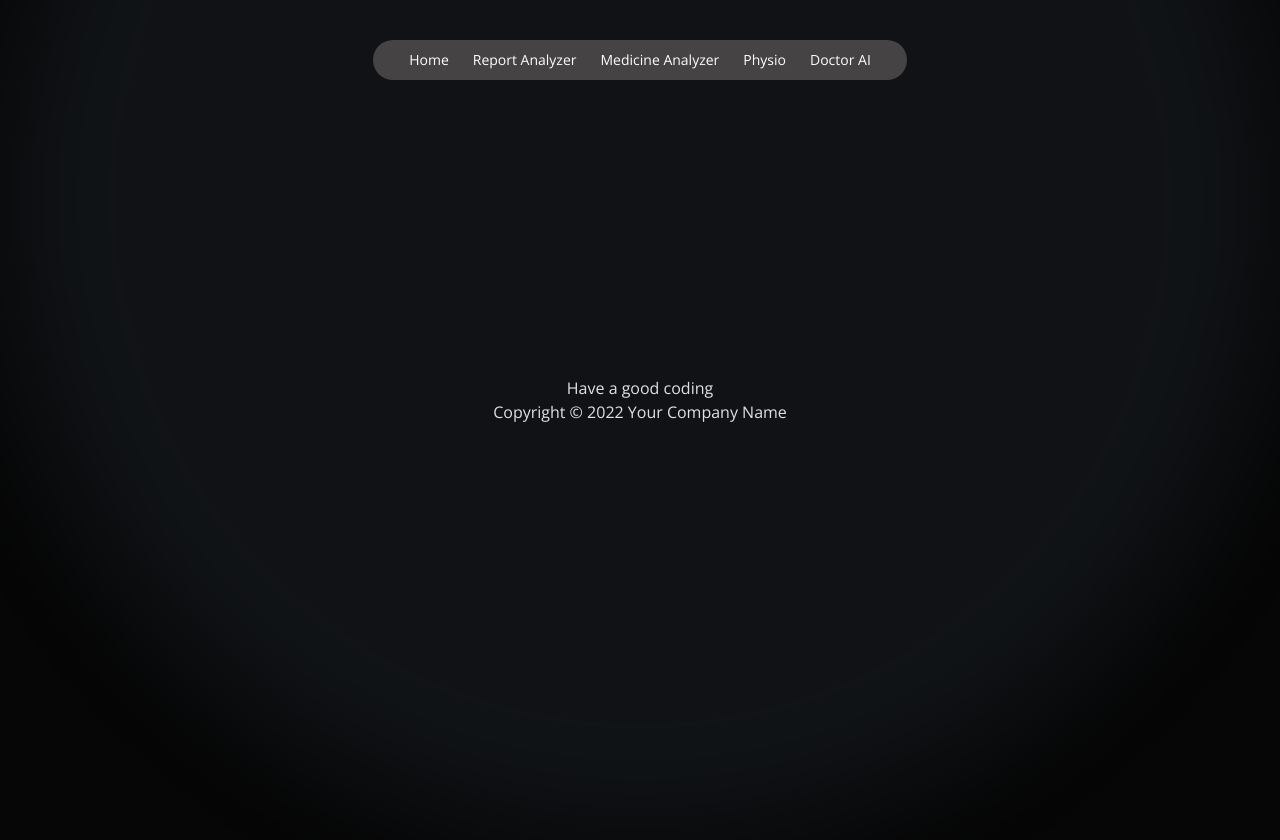
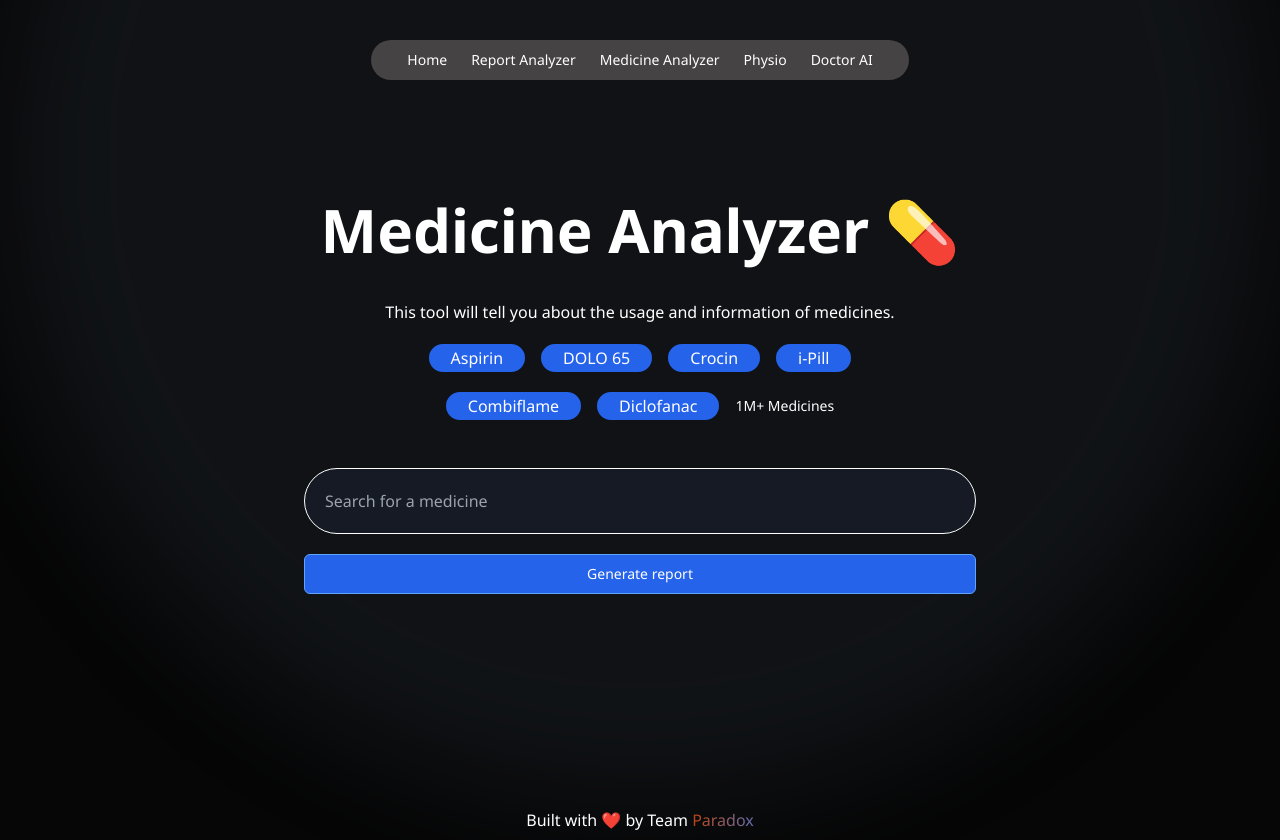
Before and after one commit to open-xyz/Paradox, a Next.js app: page /medicine-analyzer in a window 1280 px wide. Before the commit the page ends 800 px from the top, so only its background shows below. Built offline with nearby package versions, Linux system fonts and the light colour scheme.

Commit message:
added medicine analyzer

```diff
--- a/app/layout.tsx
+++ b/app/layout.tsx
@@ -1,10 +1,10 @@
 import type { Metadata } from 'next';
-import { Inter, Open_Sans } from 'next/font/google';
+import { Inter, Noto_Sans, Open_Sans } from 'next/font/google';
 import './globals.css';
 import Header from '@/components/header/Header';
 import Footer from '@/components/footer/Footer';
 
-const inter = Open_Sans({ subsets: ['latin'] });
+const inter = Noto_Sans({ subsets: ['latin'] });
 
 export const metadata: Metadata = {
 	title: 'Paradox',
@@ -19,11 +19,13 @@ export default function RootLayout({
 	return (
 		<html lang='en'>
 			<body className={`${inter.className} bg-arcBackground text-white`}>
-				<main className='flex flex-col items-center justify-center w-full h-screen'>
+				<main className='flex flex-col items-center justify-start w-full min-h-screen'>
+					<div className='absolute aspect-square w-[80rem] bg-slate-600/20 blur-3xl rounded-full -z-50 -top-[30rem] animate-pulse  ease-in-out' />
+
 					<Header />
 					{children}
-					<Footer />
 				</main>
+				<Footer />
 			</body>
 		</html>
 	);
--- a/app/medicine-analyzer/page.tsx
+++ b/app/medicine-analyzer/page.tsx
@@ -1,8 +1,9 @@
+import MedicineAnalyzer from '@/components/MedicineAnalyzer';
 import React from 'react';
 
 type medicineAnalyzerProps = {};
 
 const medicineAnalyzer: React.FC<medicineAnalyzerProps> = () => {
-	return <div>Have a good coding</div>;
+	return <MedicineAnalyzer />;
 };
 export default medicineAnalyzer;
--- a/components/MedicalReport.tsx
+++ b/components/MedicalReport.tsx
@@ -1,18 +1,25 @@
-import React from 'react';
+'use client';
+
+import { useState } from 'react';
 
 type MedicalReportProps = {};
 
 const MedicalReport: React.FC<MedicalReportProps> = () => {
+	const [Interpreted, setInterpreted] = useState(false);
 	return (
-		<div className='flex flex-col items-center justify-center w-full mt-[30vh] text-white '>
-			<div className='z-[5] h-fit  w-[20rem] '>
-				<div className='flex flex-col items-center w-full justify-start border border-slate-500 p-[20%] rounded-md h-[20rem] relative'>
-					<div className='w-full pb-3'>
+		<div className='flex flex-col items-center justify-start h-full w-full mt-[30vh] text-white gap-5'>
+			{!Interpreted && (
+				<div className='z-[5] h-full w-[30rem] px-[3rem] py-[2rem] bg-slate-500/10 rounded-xl'>
+					<div className='flex flex-col items-center w-full justify-start rounded-md h-[20rem] relative'>
+						<form className='w-full '>
 							<p className='text-[1.5rem]'>Upload a file</p>
-						<p className='text-[0.8rem] text-gray-300'>
+							<p className='text-[0.8rem] text-gray-300 mb-5'>
 								Accepted formats: png, jpg
 							</p>
-						<div className='flex flex-col items-center justify-center px-10 transition-all rounded-md opacity-100 aspect-square bg-slate-600/25 bg-blur-2xl hover:bg-slate-700/25'>
+							<label
+								htmlFor='image-upload'
+								className='flex flex-col cursor-pointer items-center justify-center h-[20rem] px-10 transition-all rounded-md opacity-100 bg-slate-600/25 bg-blur-2xl hover:bg-slate-700/25'
+							>
 								<svg
 									className='w-5 h-5 text-white transition-all duration-75 group-hover:scale-110 group-active:scale-95'
 									xmlns='http://www.w3.org/2000/svg'
@@ -29,19 +36,32 @@ const MedicalReport: React.FC<MedicalReportProps> = () => {
 									<path d='M12 12v9'></path>
 									<path d='m16 16-4-4-4 4'></path>
 								</svg>
-							<p className='mt-2 text-sm text-center t'>Click to upload.</p>
+								<p className='mt-2 text-sm text-center'>Click to upload.</p>
 								<p className='mt-2 text-sm text-center '>Max file size: 50MB</p>
 								<span className='sr-only'>Photo upload</span>
+							</label>
+							<div className='flex mt-1 rounded-md shadow-sm'>
+								<input
+									// onChange={handleChangeImage}
+									id='image-upload'
+									name='image-upload'
+									type='file'
+									accept='image/*'
+									className='hidden'
+								/>
 							</div>
+						</form>
 					</div>
-				</div>
-				<button className='w-full my-5 bg-blue-500 rounded hover:bg-blue-600'>
-					Upload Photo
+					<button className='w-full py-2 my-10 mt-20 bg-blue-500 rounded hover:bg-blue-600'>
+						Generate Report
 					</button>
 				</div>
-			<div className='flex flex-col items-center justify-center border border-slate-300'>
+			)}
+			{Interpreted && (
+				<div className='z-[5] h-full w-[30rem] px-[3rem] py-[2rem] bg-slate-500/10 rounded-xl'>
 					<p>Interpreted report</p>
 				</div>
+			)}
 		</div>
 	);
 };
--- /dev/null
+++ b/components/MedicineAnalyzer.tsx
@@ -0,0 +1,112 @@
+import React from 'react';
+
+type MedicineAnalyzerProps = {};
+
+const MedicineAnalyzer: React.FC<MedicineAnalyzerProps> = () => {
+	return (
+		<div className='flex flex-col items-center justify-start w-full h-screen gap-12'>
+			<div className='flex flex-col items-center justify-start mt-[20vh] w-full '>
+				<h2 className='my-10 text-6xl font-bold'>Medicine Analyzer 💊</h2>
+				<h2 className='desc'>
+					This tool will tell you about the usage and information of medicines.
+				</h2>
+
+				<div className='flex flex-row items-start justify-center mt-5'>
+					<div
+						// onClick={handleMedicineClick}
+						className='px-5 mx-2 bg-blue-600 border-2 border-blue-600 border-solid rounded-full cursor-pointer hover'
+					>
+						Aspirin
+					</div>
+					<div
+						// onClick={handleMedicineClick}
+						className='px-5 mx-2 bg-blue-600 border-2 border-blue-600 border-solid rounded-full cursor-pointer hover'
+					>
+						DOLO 65
+					</div>
+					<div
+						// onClick={handleMedicineClick}
+						className='px-5 mx-2 bg-blue-600 border-2 border-blue-600 border-solid rounded-full cursor-pointer hover'
+					>
+						Crocin
+					</div>
+					<div
+						// onClick={handleMedicineClick}
+						className='px-5 mx-2 bg-blue-600 border-2 border-blue-600 border-solid rounded-full cursor-pointer hover'
+					>
+						i-Pill
+					</div>
+				</div>
+				<div className='flex flex-row justify-around mt-5'>
+					<div
+						// onClick={handleMedicineClick}
+						className='px-5 mx-2 bg-blue-600 border-2 border-blue-600 border-solid rounded-full cursor-pointer hover'
+					>
+						Combiflame
+					</div>
+					<div
+						// onClick={handleMedicineClick}
+						className='px-5 mx-2 bg-blue-600 border-2 border-blue-600 border-solid rounded-full cursor-pointer hover'
+					>
+						Diclofanac
+					</div>
+					<div className='px-2 pt-1 text-sm orange_gradient'>1M+ Medicines</div>
+				</div>
+			</div>
+
+			<div className='flex flex-col items-center justify-start w-full'>
+				<input
+					placeholder='Search for a medicine'
+					type='text'
+					className='w-full max-w-2xl p-5 border border-white rounded-full bg-slate-800/40'
+					// value={inputMessage}
+					// onChange={handleInputChange}
+				/>
+				<button
+					// style={{ backgroundColor: isGenerating ? "grey" : "#eb5c0c" }}
+					// onClick={convertImageToText}
+					className='flex items-center justify-center w-full h-10 max-w-2xl my-5 text-sm text-white transition-all bg-blue-600 border border-blue-400 rounded-md hover:bg-blue-800 focus:outline-none'
+					// disabled={isGenerating}
+				>
+					<p className='text-sm'>
+						{/* {isGenerating ? "Generating..." : " */}
+						Generate report
+						{/* "} */}
+					</p>
+				</button>
+			</div>
+			<div>
+				{/* {error && <p>{error}</p>}
+				{resultJSON && (
+					<div className='max-w-2xl'>
+						<div className='p-5 my-5 bg-blue-600 border rounded-md'>
+							<h3 className='mb-1 text-lg font-semibold'>Uses:</h3>
+							<p>{resultJSON.Uses}</p>
+						</div>
+
+						<div className='p-5 my-5 bg-blue-600 border rounded-md'>
+							<h3 className='mb-1 text-lg font-semibold'>Dosage:</h3>
+							<p>{resultJSON.Dosage}</p>
+						</div>
+
+						<div className='p-5 my-5 bg-blue-600 border rounded-md'>
+							<h3 className='mb-1 text-lg font-semibold'>Side Effects:</h3>
+							<p>{resultJSON["Side Effects"]}</p>
+						</div>
+
+						<div className='p-5 my-5 bg-blue-600 border rounded-md'>
+							<h3 className='mb-1 text-lg font-semibold'>Route:</h3>
+							<p>{resultJSON.Route}</p>
+						</div>
+
+						<div className='p-5 my-5 bg-blue-600 border rounded-md'>
+							<h3 className='mb-1 text-lg font-semibold'>Disclaimer:</h3>
+							<p>{resultJSON.Disclaimer}</p>
+						</div>
+					</div>
+				)} */}
+			</div>
+		</div>
+	);
+};
+export default MedicineAnalyzer;
--- /dev/null
+++ b/components/Physio.tsx
@@ -0,0 +1,8 @@
+import React from 'react';
+
+type PhysioProps = {};
+
+const Physio: React.FC<PhysioProps> = () => {
+	return <div>Have a good coding</div>;
+};
+export default Physio;
--- a/components/footer/Footer.tsx
+++ b/components/footer/Footer.tsx
@@ -3,9 +3,14 @@ import React from 'react';
 type FooterProps = {};
 
 const Footer: React.FC<FooterProps> = () => (
-  <footer>
-    <p>Copyright © 2022 Your Company Name</p>
-  </footer>
+	<footer className='flex items-center justify-center w-full my-2'>
+		<p>
+			Built with ❤️ by Team{' '}
+			<span className=' bg-gradient-to-r from-orange-700 via-blue-500 to-green-400 text-transparent bg-clip-text bg-300% animate-gradient'>
+				Paradox
+			</span>
+		</p>
+	</footer>
 );
 
 export default Footer;
--- a/components/header/Header.tsx
+++ b/components/header/Header.tsx
@@ -1,26 +1,11 @@
-import {
-	Menubar,
-	MenubarCheckboxItem,
-	MenubarContent,
-	MenubarItem,
-	MenubarMenu,
-	MenubarRadioGroup,
-	MenubarRadioItem,
-	MenubarSeparator,
-	MenubarShortcut,
-	MenubarSub,
-	MenubarSubContent,
-	MenubarSubTrigger,
-	MenubarTrigger,
-} from '@/components/ui/menubar';
+import { Menubar } from '@/components/ui/menubar';
 import Link from 'next/link';
 
 type HeaderProps = {};
 
 const Header: React.FC<HeaderProps> = () => {
 	return (
-		<div className='fixed w-full top-[5%] flex justify-center'>
-			<div className='absolute aspect-square w-[80rem] bg-slate-600/20 blur-3xl rounded-full -z-10 -top-[30rem] animate-pulse  ease-in-out' />
+		<div className='fixed w-full top-[5%] flex justify-center z-50'>
 			<Menubar className='flex items-center justify-center gap-5 text-sm text-white border-none rounded-full w-fit px-9 bg-arcMenuBg'>
 				<Link
 					className='transition-all duration-300 ease-in-out hover:underline'
--- a/components/home/Home.tsx
+++ b/components/home/Home.tsx
@@ -5,16 +5,19 @@ type HomeProps = {};
 
 const HomeC: React.FC<HomeProps> = () => {
 	return (
-		<div className='flex flex-col w-full min-h-screen items-center justify-center px-[20%] snap-mandatory snap-y'>
-			<p className='text-[7rem] flex flex-col text-center font-semibold w-full min-h-screen items-center justify-center'>
+		<div className='flex flex-col w-full  items-center justify-start px-[20%] snap-mandatory snap-y h-full	relative'>
+			<p className='text-[5rem] flex flex-col min-h-screen text-center font-semibold w-full  items-center leading-[10rem] justify-center'>
 				Welcome to the{' '}
-				<span className='text-[7rem] font-bold bg-gradient-to-r from-orange-700 via-blue-500 to-green-400 text-transparent bg-clip-text bg-300% animate-gradient'>
+				<span className='text-[8rem] -m-[2rem] font-bold bg-gradient-to-r from-orange-700 via-blue-500 to-green-400 text-transparent bg-clip-text bg-300% animate-gradient'>
 					Doctalyzer
 				</span>
 			</p>
-			<div className='text-[3rem] flex flex-col text-center font-semibold w-full min-h-screen items-center justify-center'>
+			<div className='text-[3rem] flex flex-col text-center min-h-screen font-semibold w-full  items-center justify-center'>
 				<p>
-					<span className='  bg-gradient-to-r from-orange-700 via-blue-500 to-green-400 text-transparent bg-clip-text bg-300% animate-gradient'>
+					<span
+						className='  bg-gradient-to-r from-orange-700 via-blue-500
+					 to-green-400 text-transparent bg-clip-text bg-300% animate-gradient'
+					>
 						Doctalyzer
 					</span>{' '}
 					- is a tool that helps you to analyze your medical reports and
```
Lines whose indentation alone changed are shown as unchanged.
